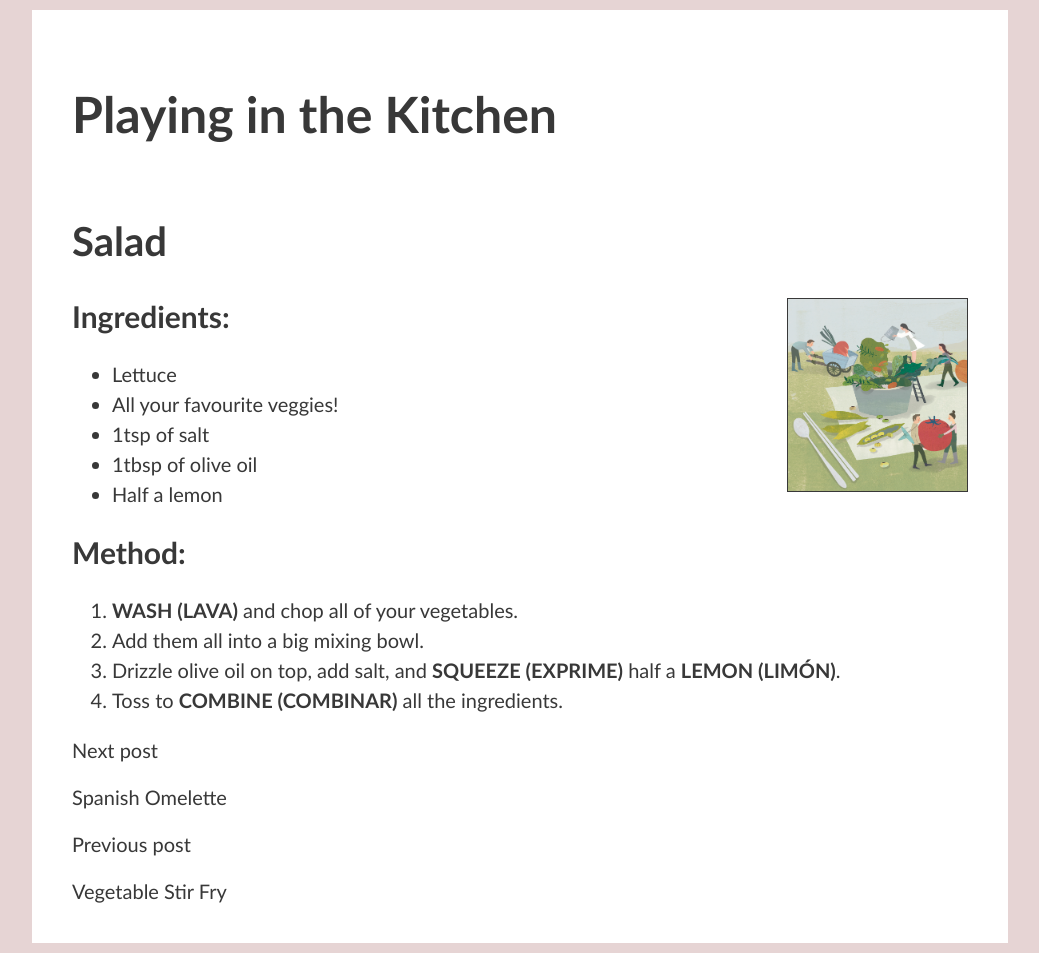
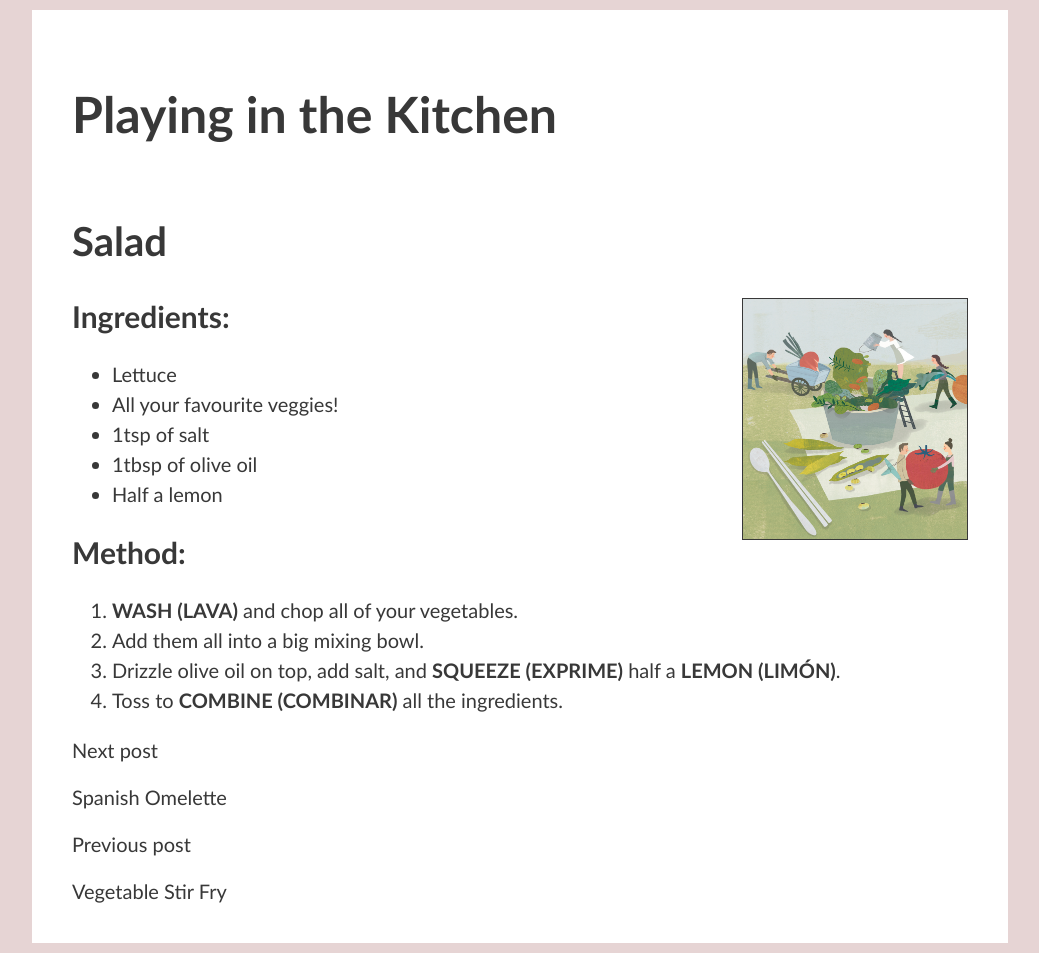
Before and after one commit to paulaves/paulaves.github.io, a Jekyll site: the page built from _recipes/recipe8.markdown, in a window 1280 px wide. Shown: the whole page, without its empty margins (120-1159 px from the left). Built offline with Jekyll 4.4.1, drawn with Linux system fonts in a browser that asks for light colours.

Commit message:
increase size to 25%

```diff
--- a/assets/css/recipes.css
+++ b/assets/css/recipes.css
@@ -11,7 +11,7 @@ html {
 
 img {
   float:right;
-  width: 20%;
+  width: 25%;
   border: 1px solid #383838;
   margin-left: 15px;
 }
```
